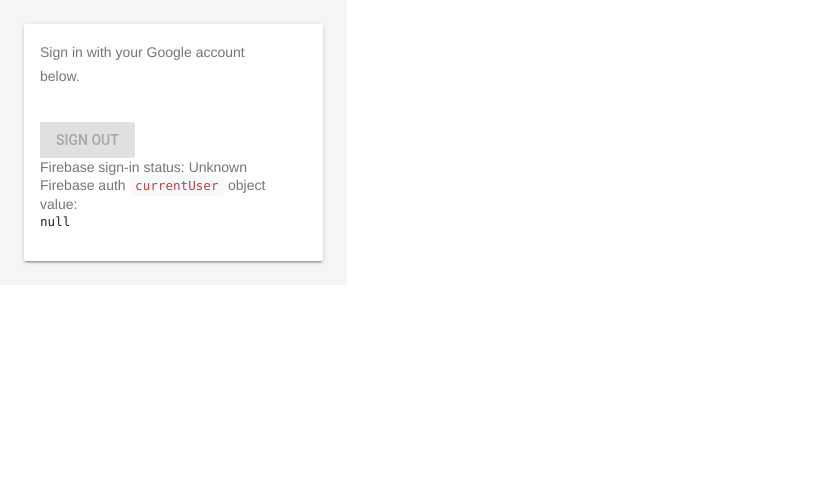
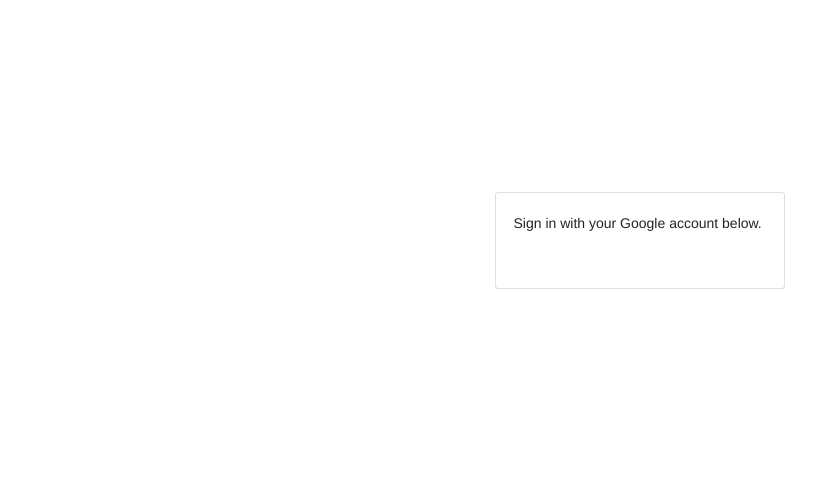
Before and after one commit to dbitter2/payment-planner, a Node server app: page /login.html in a window 1280 px wide. Shown: the top 488 px of the page, without its empty margins (0-827 px from the left). Before the commit the page ends 265 px from the top, so only its background shows below. Run offline with Node 20, Linux system fonts and the light colour scheme; some libraries are stand-ins or nearby versions.

```diff
--- a/public/login.html
+++ b/public/login.html
@@ -12,6 +12,7 @@
 
     <!-- Bootstrap core CSS -->
     <link href="vendor/bootstrap/css/bootstrap.min.css" rel="stylesheet">
+    <link rel="stylesheet" type="text/css" href="stylesheets/creative.css">
 
     <!-- Custom fonts for this template -->
     <link href="vendor/font-awesome/css/font-awesome.min.css" rel="stylesheet" type="text/css">
@@ -40,7 +41,7 @@
   <meta name="google-signin-cookiepolicy" content="single_host_origin">
   <meta name="google-signin-scope" content="profile email">
   <!-- [END google_config] -->
-  <title>Google Sign In Example</title>
+  <title>Log in</title>
 
   <!-- Material Design Theming -->
   <link rel="stylesheet" href="https://code.getmdl.io/1.1.3/material.orange-indigo.min.css">
@@ -160,9 +161,9 @@
           // var uid = user.uid;
           // var providerData = user.providerData;
           // [START_EXCLUDE]
-          document.getElementById('quickstart-sign-in-status').textContent = 'Signed in';
-          document.getElementById('signout').disabled = false;
-          document.getElementById('quickstart-account-details').textContent = JSON.stringify(user, null, '  ');
+          // document.getElementById('quickstart-sign-in-status').textContent = 'Signed in';
+          // document.getElementById('signout').disabled = false;
+          // document.getElementById('quickstart-account-details').textContent = JSON.stringify(user, null, '  ');
           // [END_EXCLUDE]
         } else {
           // User is signed out.
@@ -183,29 +184,25 @@
 </head>
 <body id="page-top">
 
-  <main class="mdl-layout__content mdl-color--grey-100">
-    <div class="mdl-cell mdl-cell--12-col mdl-cell--12-col-tablet mdl-grid">
-
+    <!-- <div class="row"> -->
+      <div class="col-md-3 col-centered">
+      <div class="card">
       <!-- Container for the demo -->
-      <div class="mdl-card mdl-shadow--2dp mdl-cell mdl-cell--12-col mdl-cell--12-col-tablet mdl-cell--12-col-desktop">
-        <div class="mdl-card__supporting-text mdl-color-text--grey-600">
+      <div class="card-body">
+        <div>
           <p>Sign in with your Google account below.</p>
           <!-- [START google_button] -->
           <div class="g-signin2" data-onsuccess="onSignIn" data-theme="dark"></div>
           <!-- [END google_button] -->
           <br>
-          <button disabled class="mdl-button mdl-js-button mdl-button--raised" id="signout" name="signout">Sign Out</button>
-
-          <div class="quickstart-user-details-container">
-            Firebase sign-in status: <span id="quickstart-sign-in-status">Unknown</span>
-            <div>Firebase auth <code>currentUser</code> object value:</div>
-            <pre><code id="quickstart-account-details">null</code></pre>
-          </div>
+         <!--  <button disabled class="mdl-button mdl-js-button mdl-button--raised" id="signout" name="signout">Sign Out</button>
+ -->
         </div>
       </div>
+      </div>
+      </div>
 
-    </div>
-  </main>
+    <!-- </div> -->
 </div>
 </body>
 </html>
--- a/public/stylesheets/creative.css
+++ b/public/stylesheets/creative.css
@@ -230,3 +230,9 @@ header.masthead {
     background-color: #ee4b28 !important; }
   .btn-primary:active, .btn-primary:focus {
     box-shadow: 0 0 0 0.2rem rgba(240, 95, 64, 0.5) !important; }
+
+.col-centered{
+    float: none;
+    margin: 15% auto;
+
+}
```
Also changed, not shown: public/planner.html (+57 -0 lines).
